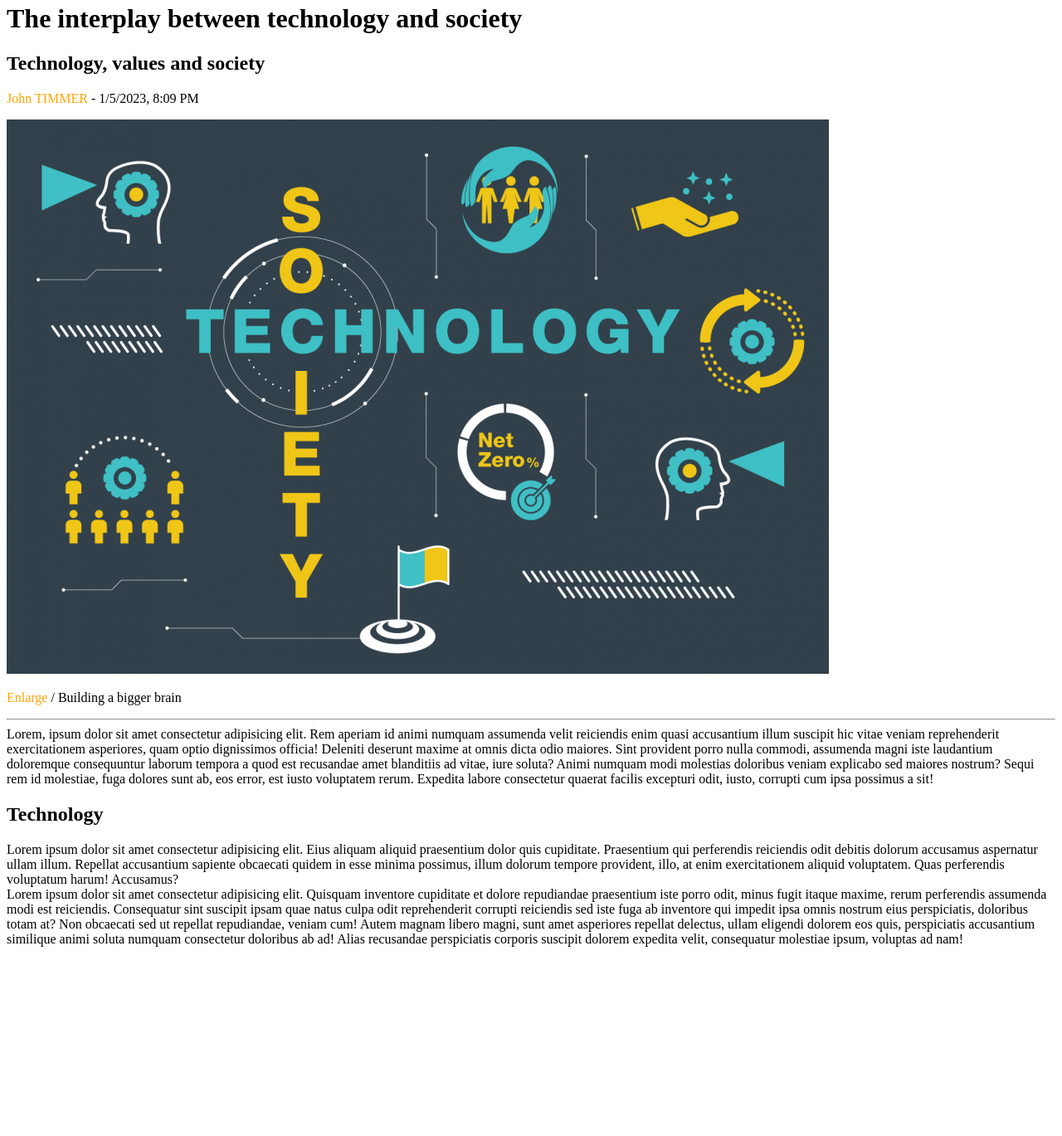
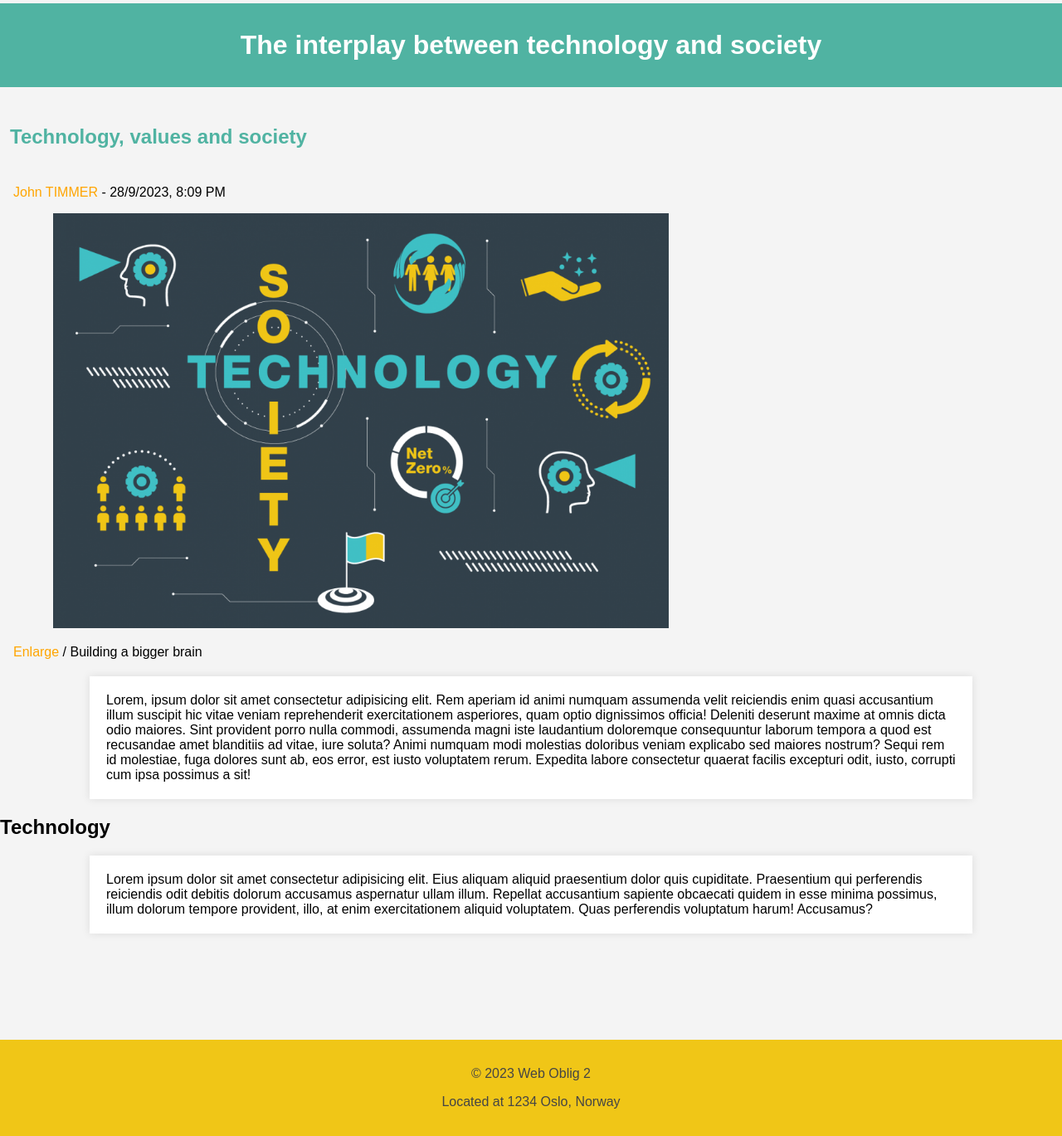
Before and after one commit to gizem28/WebOblig2, a plain HTML site: page Oblig2/index.html in a window 1280 px wide. Shown: the part 17-1386 px from the top of the page at 83% size. Before the commit the page ends 1166 px from the top, so only its background shows below. Drawn offline with Linux system fonts and the light colour scheme; files that its build step writes are made by us from their sources.

Commit message:
featured

```diff
--- a/Oblig2/css/main.css
+++ b/Oblig2/css/main.css
@@ -0,0 +1,76 @@
+body {
+    font-family: Arial, sans-serif;
+    margin: 0;
+    padding: 0;
+    background-color: #f4f4f4;
+}
+
+.main-heading {
+    background-color: #50b3a2;
+    color: white;
+    text-align: center;
+    padding: 1em 0;
+}
+
+
+.sub-title {
+    color: #50b3a2;
+    padding: 1em 0.5em;
+}
+
+.main-image{
+    width: auto;
+    height:500px;
+    margin-left: 4em;
+}
+
+.small-text{
+    margin-left: 1em;
+    margin-bottom: 1em;
+}
+
+.colorful-text{
+    color:orange;
+}
+
+nav ul {
+    background-color: #333;
+    list-style-type: none;
+    padding: 0;
+}
+
+nav ul li {
+    display: inline;
+    margin-right: 10px;
+}
+
+nav ul li a {
+    color: white;
+    text-decoration: none;
+    padding: 5px 10px;
+    background-color: #50b3a2;
+    border-radius: 4px;
+}
+
+nav ul li a:hover {
+    background-color: #33857a;
+}
+
+section {
+    width: 80%;
+    margin: 20px auto;
+    padding: 20px;
+    background-color: white;
+    box-shadow: 0 0 10px rgba(0, 0, 0, 0.1);
+}
+
+footer {
+    background-color: #F0C617;
+    color: #454545;
+    text-align: center;
+    padding: 1em 0;
+    position: relative;
+    bottom: 0;
+    width: 100%;
+    margin-top: 8rem;
+}
--- a/Oblig2/index.html
+++ b/Oblig2/index.html
@@ -3,20 +3,28 @@
   <head>
     <meta charset="UTF-8" />
     <meta name="viewport" content="width=device-width, initial-scale=1.0" />
-    <link rel="stylesheet" href="main.css" />
+    <!-- favicon added -->
+    <link rel="icon" href="image/logo.png" type="image/png">
+    <!-- css link added  -->
+    <link rel="stylesheet" href="css/main.css" />
     <title>Oblig 2</title>
   </head>
+
+
   <body>
-    <h1>The interplay between technology and society</h1>
-    <h2>Technology, values and society</h2>
-    <p id="byline">
-      <span style="color: orange">John TIMMER</span> - 1/5/2023, 8:09 PM
+    <header>
+    <h1 class="main-heading">The interplay between technology and society</h1>
+    <h2 class="sub-title">Technology, values and society</h2>
+  </header>
+
+    <p class="small-text">
+      <span class="colorful-text" >John TIMMER</span> - 28/9/2023, 8:09 PM
     </p>
 
-    <img src="society.png" alt="Technology and society" />
+    <img src="society.png" alt="Technology and society" class="main-image" />
 
-    <p><span style="color: orange">Enlarge</span> / Building a bigger brain</p>
-    <hr />
+    <p class="small-text"><span class="colorful-text" >Enlarge</span> / Building a bigger brain</p>
+
     <main>
       <section>
         Lorem, ipsum dolor sit amet consectetur adipisicing elit. Rem aperiam id
@@ -42,17 +50,9 @@
       </section>
     </main>
     <footer>
-      Lorem ipsum dolor sit amet consectetur adipisicing elit. Quisquam
-      inventore cupiditate et dolore repudiandae praesentium iste porro odit,
-      minus fugit itaque maxime, rerum perferendis assumenda modi est
-      reiciendis. Consequatur sint suscipit ipsam quae natus culpa odit
-      reprehenderit corrupti reiciendis sed iste fuga ab inventore qui impedit
-      ipsa omnis nostrum eius perspiciatis, doloribus totam at? Non obcaecati
-      sed ut repellat repudiandae, veniam cum! Autem magnam libero magni, sunt
-      amet asperiores repellat delectus, ullam eligendi dolorem eos quis,
-      perspiciatis accusantium similique animi soluta numquam consectetur
-      doloribus ab ad! Alias recusandae perspiciatis corporis suscipit dolorem
-      expedita velit, consequatur molestiae ipsum, voluptas ad nam!
-    </footer>
+      <p>&copy; 2023 Web Oblig 2</p>
+      <p>Located at 1234 Oslo, Norway</p>
+  </footer>
+
   </body>
 </html>
```
Also changed, not shown: Oblig2/image/logo.png (added).
